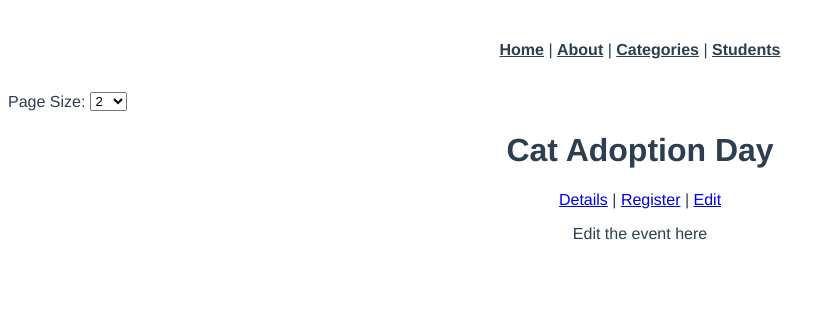
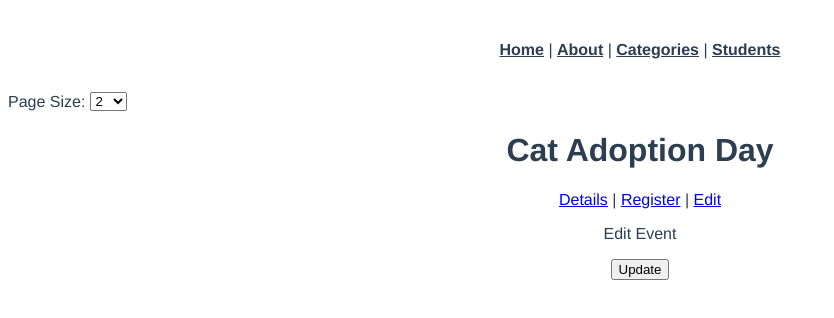
Before and after one commit to 96ekp/SE-_331_Lab2-, a Vue app in the folder lab2/: page /event/123/edit in a window 1280 px wide. Shown: the top 318 px of the page, without its empty margins (0-834 px from the left). Built offline with nearby package versions, Linux system fonts and the light colour scheme; data requests are answered from the project's data file.

Commit message:
Check point 1: Add a new edit button

```diff
--- a/lab2/src/views/event/EventEditView.vue
+++ b/lab2/src/views/event/EventEditView.vue
@@ -3,14 +3,40 @@
 <script setup lang="ts">
 import { type EventItem } from '@/type'
 import type { PropType } from 'vue'
+import { useMessageStore } from '@/stores/message'
+import { useRouter } from 'vue-router'
+
+const router = useRouter()
+const store = useMessageStore()
 defineProps({
   event: {
     type: Object as PropType<EventItem>,
     require: true
   }
 })
+
+function edit() {
+  store.updateMessage('You are successfully updated ' + event.value?.title)
+  setTimeout(() => {
+    store.resetMessage()
+  }, 3000)
+  router.push({
+    name: 'eventDetail',
+    params: {
+      id: id
+    }
+  })
+}
 </script>
 
 <template>
-  <p>Edit the event here</p>
+  <div v-if="event" class="p-3 mt-2">
+    <p class="font-bold text-gray-600">Edit Event</p>
+    <button
+      @click="edit"
+      class="bg-green-300 border border-green-800 rounded-full font-bold text-white p-2 mt-2 hover:bg-green-700"
+    >
+      Update
+    </button>
+  </div>
 </template>
```
